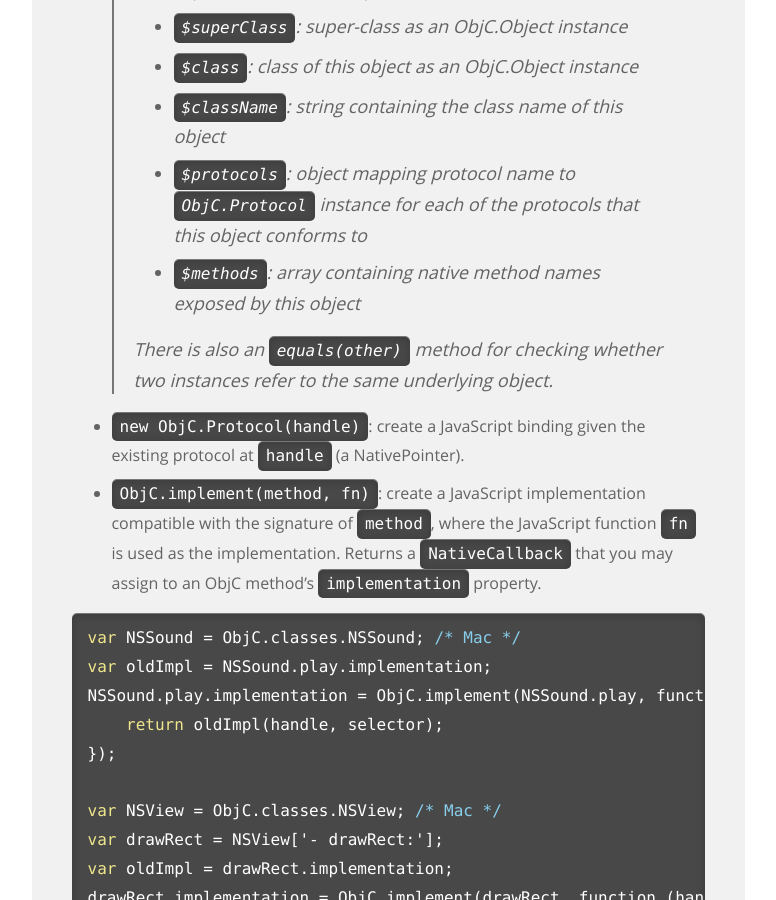
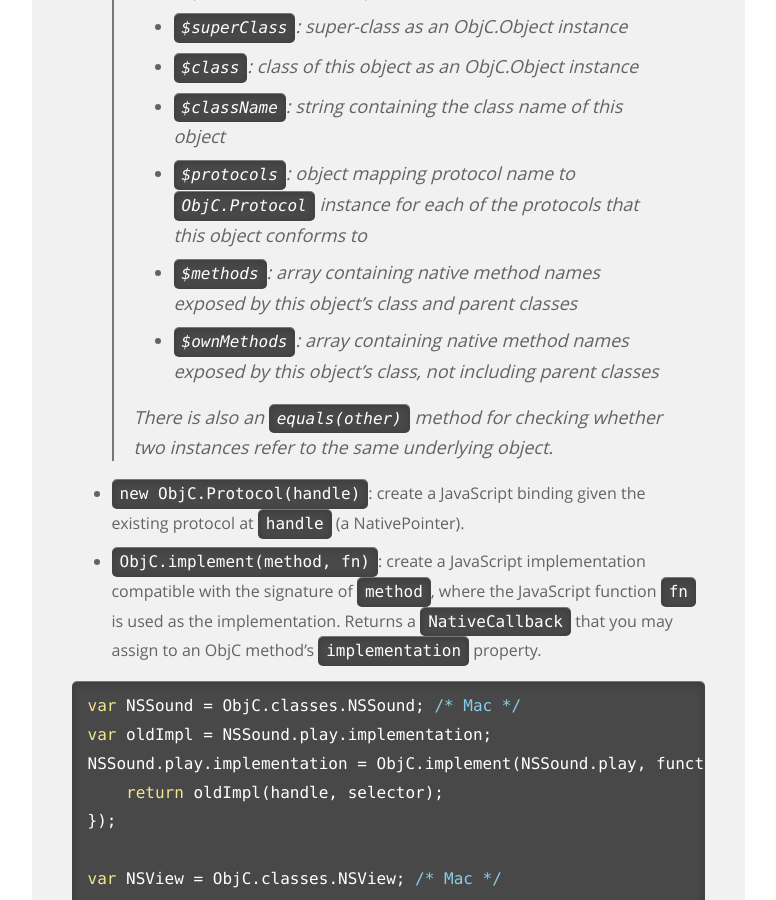
Before and after one commit to frida/frida-website, a Jekyll site: the page built from _docs/javascript-api.md, in a window 1280 px wide and 900 px high, scrolled down 28838 px. Shown: the whole window, without its empty margins (364-1140 px from the left). Built offline with Jekyll 4.4.1, drawn with Linux system fonts in a browser that asks for light colours.

Commit message:
Document ObjC.Object's $ownMethods property

```diff
--- a/_docs/javascript-api.md
+++ b/_docs/javascript-api.md
@@ -1189,7 +1189,10 @@ var sound = new ObjC.Object(ptr("0x1234"));
 >   -   `$className`: string containing the class name of this object
 >   -   `$protocols`: object mapping protocol name to `ObjC.Protocol` instance
 >       for each of the protocols that this object conforms to
->   -   `$methods`: array containing native method names exposed by this object
+>   -   `$methods`: array containing native method names exposed by this object's
+>       class and parent classes
+>   -   `$ownMethods`: array containing native method names exposed by this object's
+>       class, not including parent classes
 >
 >   There is also an `equals(other)` method for checking whether two instances
 >   refer to the same underlying object.
```
